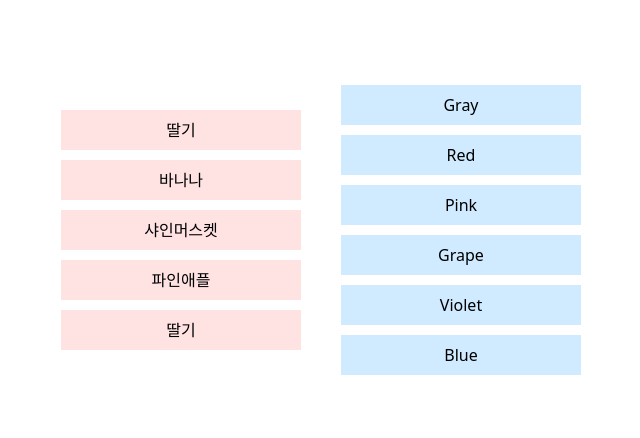
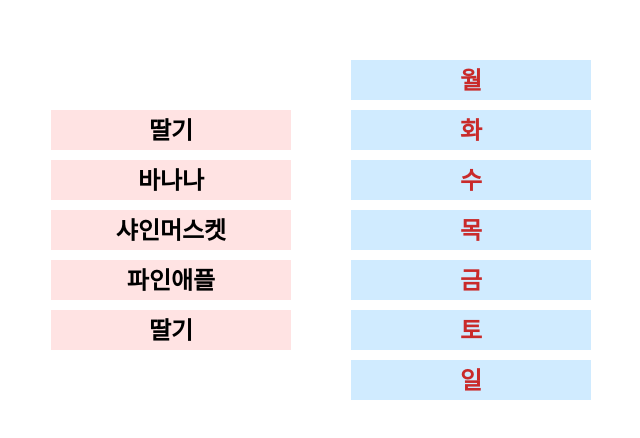
Before and after one commit to soyeonkim0404/vue-study, a Vue app: page /array in a window 1280 px wide. Shown: the part 170-608 px from the top of the page, without its empty margins (319-959 px from the left). Built offline with nearby package versions, Linux system fonts and the light colour scheme.

Commit message:
array 옮기기

```diff
--- a/src/views/array.vue
+++ b/src/views/array.vue
@@ -59,12 +59,13 @@ export default {
         {
           name: 'array2',
           word: [
-            { key: 1, val: 'Gray' },
-            { key: 2, val: 'Red' },
-            { key: 3, val: 'Pink' },
-            { key: 4, val: 'Grape' },
-            { key: 5, val: 'Violet' },
-            { key: 6, val: 'Blue' },
+            { key: 1, val: '월' },
+            { key: 2, val: '화' },
+            { key: 3, val: '수' },
+            { key: 4, val: '목' },
+            { key: 5, val: '금' },
+            { key: 6, val: '토' },
+            { key: 7, val: '일' },
           ],
         },
       ],
@@ -113,14 +114,17 @@ button {
   cursor: pointer;
   padding: 0;
   margin: 0;
+  font-weight: bold;
+  font-size: 1.5rem;
 }
 
 .lists + .lists {
-  margin-left: 40px;
+  margin-left: 60px;
 }
 
 .lists:nth-child(2) li button {
   background: #d0ebff;
+  color: #c92a2a;
 }
 
 .lists:nth-child(2) li:hover button {
--- a/src/views/input-study.vue
+++ b/src/views/input-study.vue
@@ -26,7 +26,7 @@
           v-model="weekDayItems.weekDay"
           :value="item.value"
           class="buttonStyle"
-          @change="chkWeek"
+          @checkCheck="ddd"
         >
           {{ item.label }}
         </InputCheckbox>
@@ -165,6 +165,15 @@ export default {
         this.week_allChk = false;
       }
     },
+    ddd(el) {
+      if (el.length === this.weekDayItems.option.length && !this.week_allChk) {
+        console.log('dddd');
+        this.week_allChk = true;
+      } else {
+        console.log('saaa');
+        this.week_allChk = false;
+      }
+    },
   },
 };
 </script>
```
